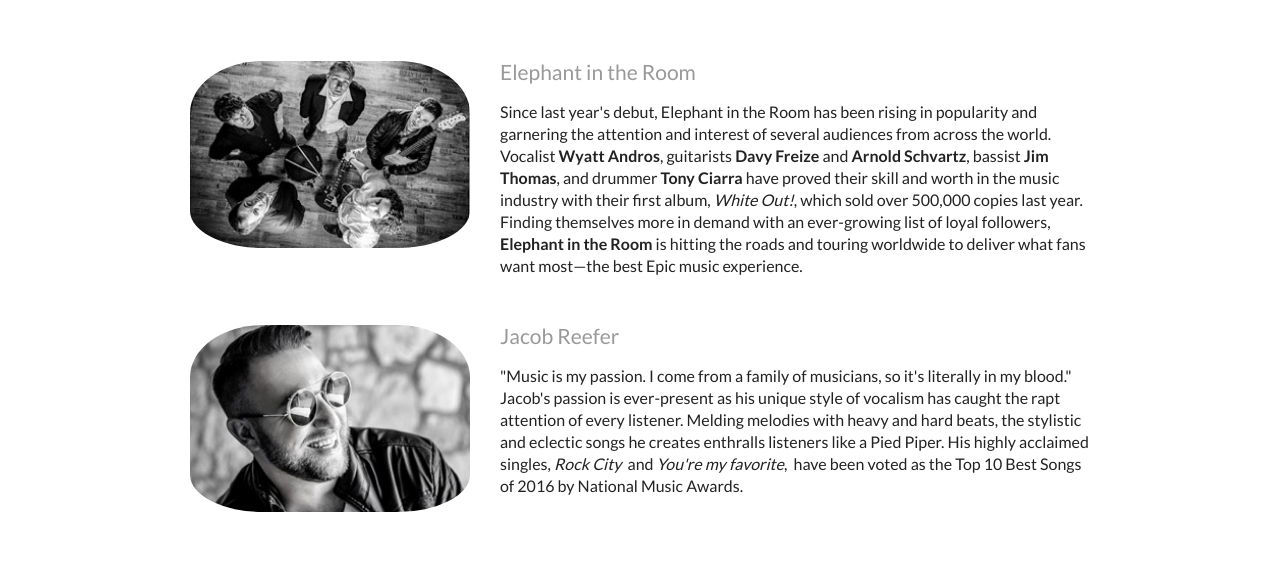
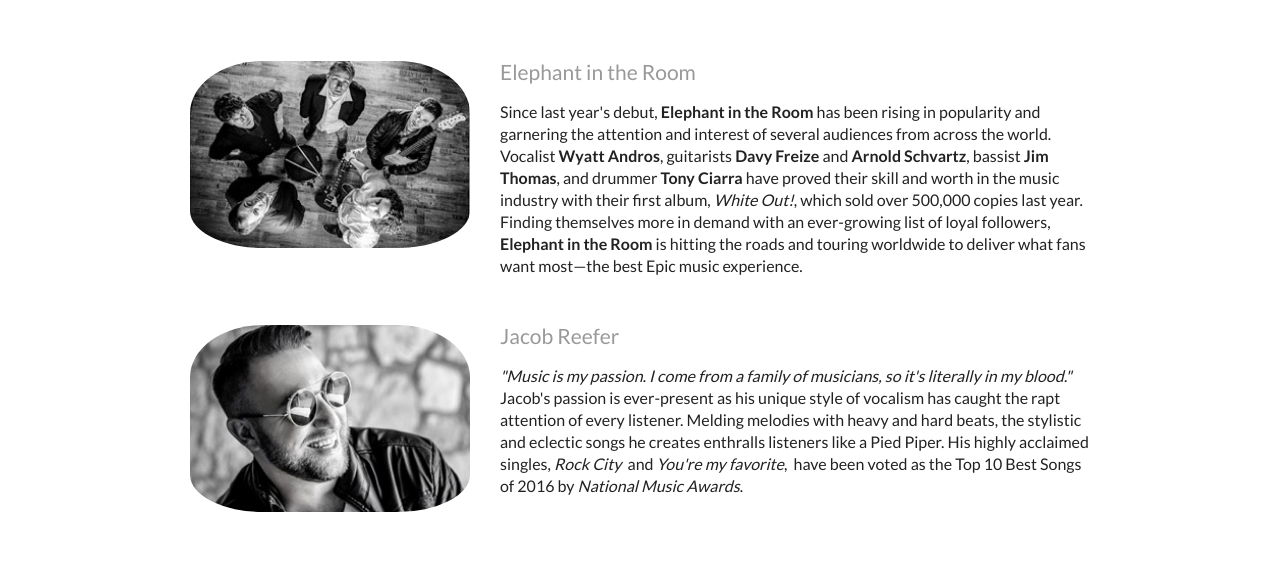
Before and after one commit to nuumu/nuumu.github.io, a Jekyll site: the page website/music/musicians.html, which Jekyll copies as it is, in a window 1280 px wide. Shown: the part 516-1089 px from the top of the page. Built offline with Jekyll 4.4.1, drawn with Linux system fonts in a browser that asks for light colours.

```diff
--- a/website/music/musicians.html
+++ b/website/music/musicians.html
@@ -65,7 +65,7 @@
 			<div class="col-1-3"><img alt="Elephant in the Room" src="images/musician/elephant.jpg"></div><!--
           --><aside class="col-2-3">
 				<h3>Elephant in the Room</h3>
-			<p>Since last year's debut, <b>Elephant in the Room</b> has been rising in popularity and garnering the attention and interest of several audiences from across the world. Vocalist <strong>Wyatt Andros</strong>, guitarists <strong>Davy Freize</strong> and <strong>Arnold Schvartz</strong>, bassist <strong>Jim Thomas</strong>, and drummer <strong>Tony Ciarra</strong> have proved their skill and worth in the music industry with their first album, <em>White Out!</em>, which sold over 500,000 copies last year. Finding themselves more in demand with an ever-growing list of loyal followers, <strong>Elephant in the Room</strong> is hitting the roads and touring worldwide to deliver what fans want most—the best Epic music experience.</p>
+			<p>Since last year's debut, <strong>Elephant in the Room</strong> has been rising in popularity and garnering the attention and interest of several audiences from across the world. Vocalist <strong>Wyatt Andros</strong>, guitarists <strong>Davy Freize</strong> and <strong>Arnold Schvartz</strong>, bassist <strong>Jim Thomas</strong>, and drummer <strong>Tony Ciarra</strong> have proved their skill and worth in the music industry with their first album, <em>White Out!</em>, which sold over 500,000 copies last year. Finding themselves more in demand with an ever-growing list of loyal followers, <strong>Elephant in the Room</strong> is hitting the roads and touring worldwide to deliver what fans want most—the best Epic music experience.</p>
 			</aside>
 		</div>
 	</section>
@@ -76,7 +76,7 @@
 			<div class="col-1-3"><img alt="Jacob Reefer" src="images/musician/jacob-reefer.jpg"></div><!--
           --><aside class="col-2-3">
 				<h3>Jacob Reefer</h3>
-				<p>"Music is my passion. I come from a family of musicians, so it's literally in my blood." Jacob's passion is ever-present as his unique style of vocalism has caught the rapt attention of every listener. Melding melodies with heavy and hard beats, the stylistic and eclectic songs he creates enthralls listeners like a Pied Piper. His highly acclaimed singles, <em>Rock City</em>&nbsp; and <em>You're my favorite</em>,&nbsp; have been voted as the Top 10 Best Songs of 2016 by <i>National Music Awards</i>.</p>
+				<p><em>"Music is my passion. I come from a family of musicians, so it's literally in my blood."</em> Jacob's passion is ever-present as his unique style of vocalism has caught the rapt attention of every listener. Melding melodies with heavy and hard beats, the stylistic and eclectic songs he creates enthralls listeners like a Pied Piper. His highly acclaimed singles, <em>Rock City</em>&nbsp; and <em>You're my favorite</em>,&nbsp; have been voted as the Top 10 Best Songs of 2016 by <em>National Music Awards</em>.</p>
 			</aside>
 		</div>
 	</section>
```
